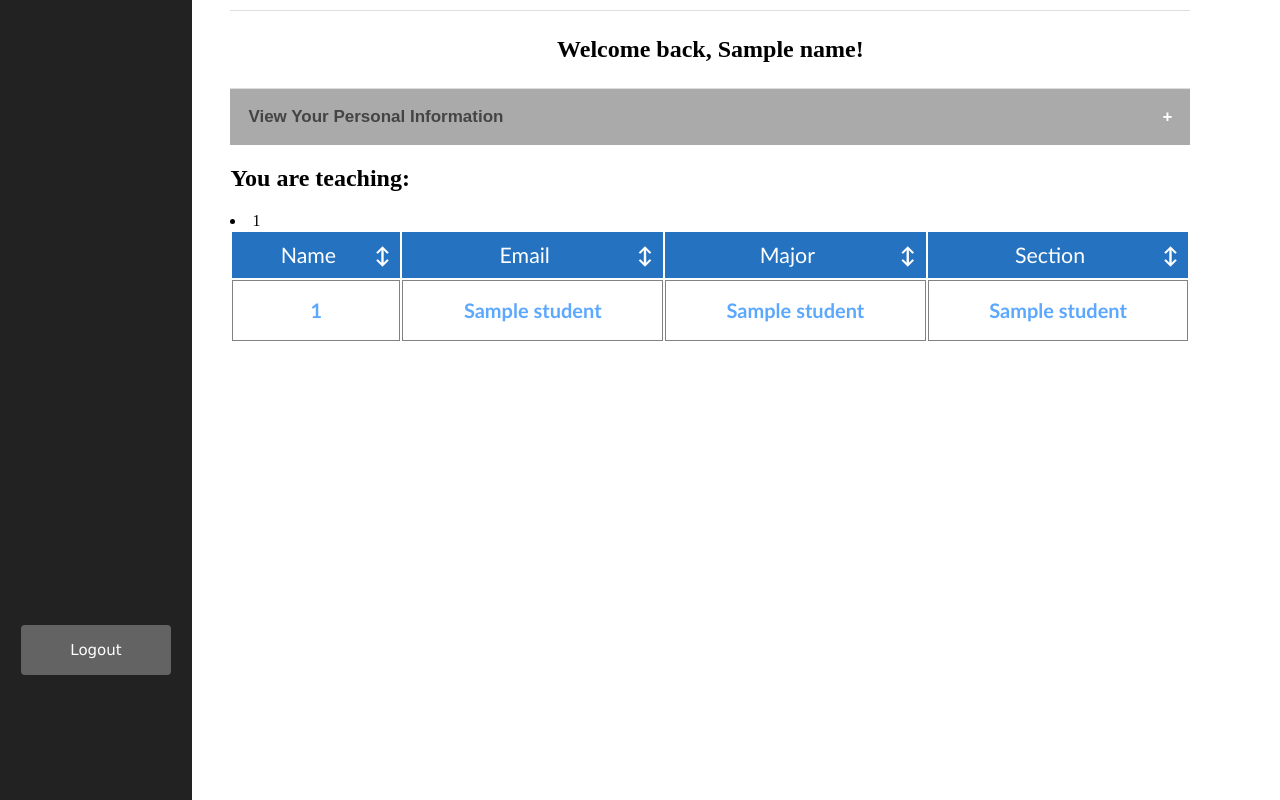
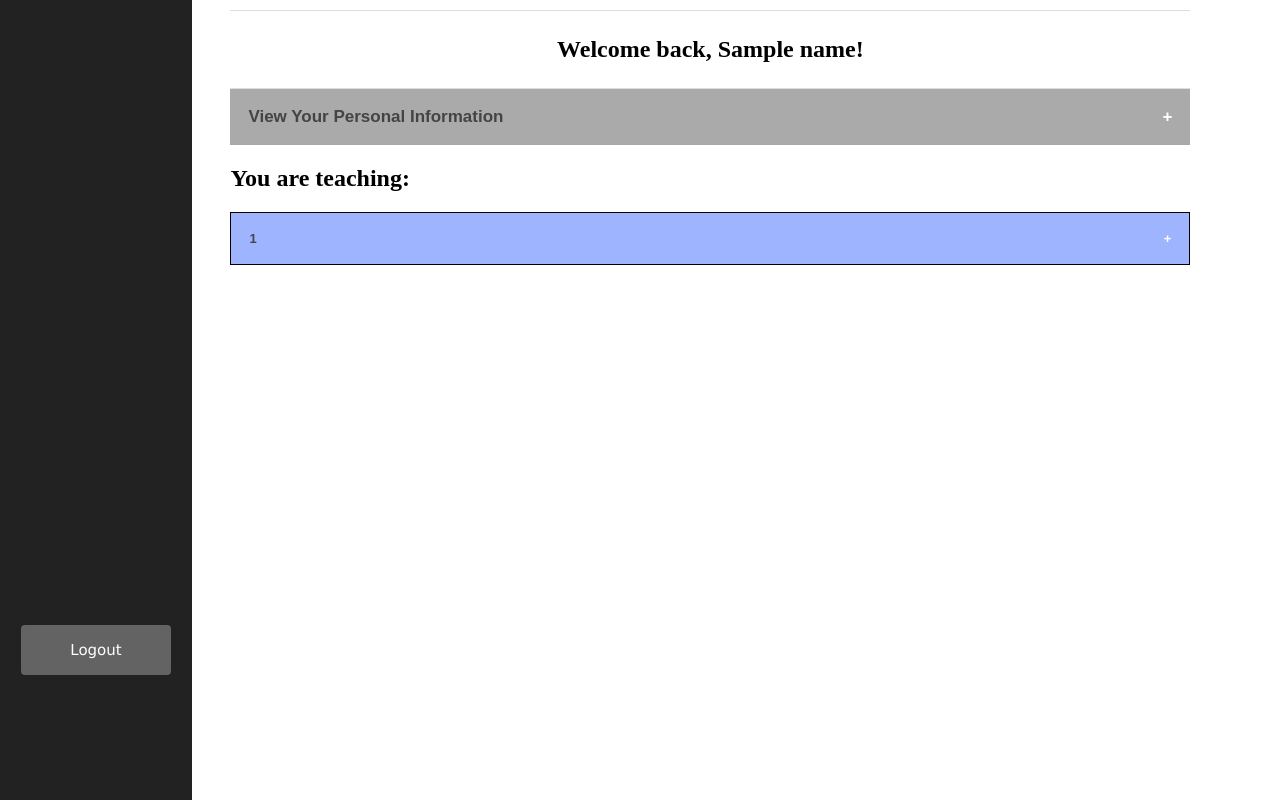
Before and after one commit to nelsonh15/CanvasPathWebApplication, a Flask app: template templates/dashboard-professor.html in a window 1280 px wide. Run offline with Flask 2, Linux system fonts and the light colour scheme; the template is opened without the code that fills it: most values are stand-ins (such as "Sample title", 1, 10 or a date in 2020); some libraries are stand-ins or nearby versions.

Commit message:
Added collapsible drop panel on prof's courses

```diff
--- a/static/css/dashboard-professor.css
+++ b/static/css/dashboard-professor.css
@@ -1,3 +1,7 @@
+html {
+  overflow-y: scroll;
+}
+
 body {
 	margin: 0px;
 }
@@ -97,6 +101,38 @@ body {
     left:0;
 }
 
+.course_content1 {
+    display: none;
+    overflow: hidden;
+}
+
+.collapsible_students_list {
+    background-color: #9fb4ff;
+    color: #444;
+    cursor: pointer;
+    padding: 18px;
+    width: 100%;
+    border-style: solid;
+    border-width: 1px;
+    text-align: left;
+    outline: none;
+    font-size: 13px;
+}
+
+.collapsible_students_list:hover {
+    background-color: #ccc;
+    opacity: 40%;
+    transition: 0.5s;
+}
+
+.collapsible_students_list:after {
+  content: '\002B';
+  color: white;
+  font-weight: bold;
+  float: right;
+  margin-left: 5px;
+}
+
 table {
 	font-family: "Trebuchet MS", Arial, Helvetica, sans-serif;
     width: 100%;
--- a/static/javascript/dashboard-professor.js
+++ b/static/javascript/dashboard-professor.js
@@ -1,7 +1,10 @@
 var coll = document.getElementsByClassName("collapsible_prof_info");
 var i
+var col2 = document.getElementsByClassName("collapsible_students_list");
+var j
 
 collapsible(coll, i);
+collapsible(col2, j);
 
 function collapsible(coll, i) {
   for (i = 0; i < coll.length; i++) {
--- a/templates/dashboard-professor.html
+++ b/templates/dashboard-professor.html
@@ -37,10 +37,11 @@
             </section>
 
             <section>
+                <div class="students_list_info"></div>
                 <h1> You are teaching: </h1>
                 {% for courses in range(course_teaching | length) %}
-                    <li> {{ course_teaching[courses][0] }} </li>
-
+                    <button class="collapsible_students_list"> <b> {{ course_teaching[courses][0] }} </b> </button>
+                    <div class="course_content1">
                         <table class="student_table" style="width:100%">
                             <tr>
                                 <th class="student_th" onclick="w3.sortHTML('.student_table', '.students', 'td:nth-child(1)')" style="cursor:pointer">Name</th>
@@ -58,6 +59,7 @@
                                 </tr>
                             {% endfor %}
                         </table>
+                    </div>
                 {% endfor %}
             </section>
 
```
